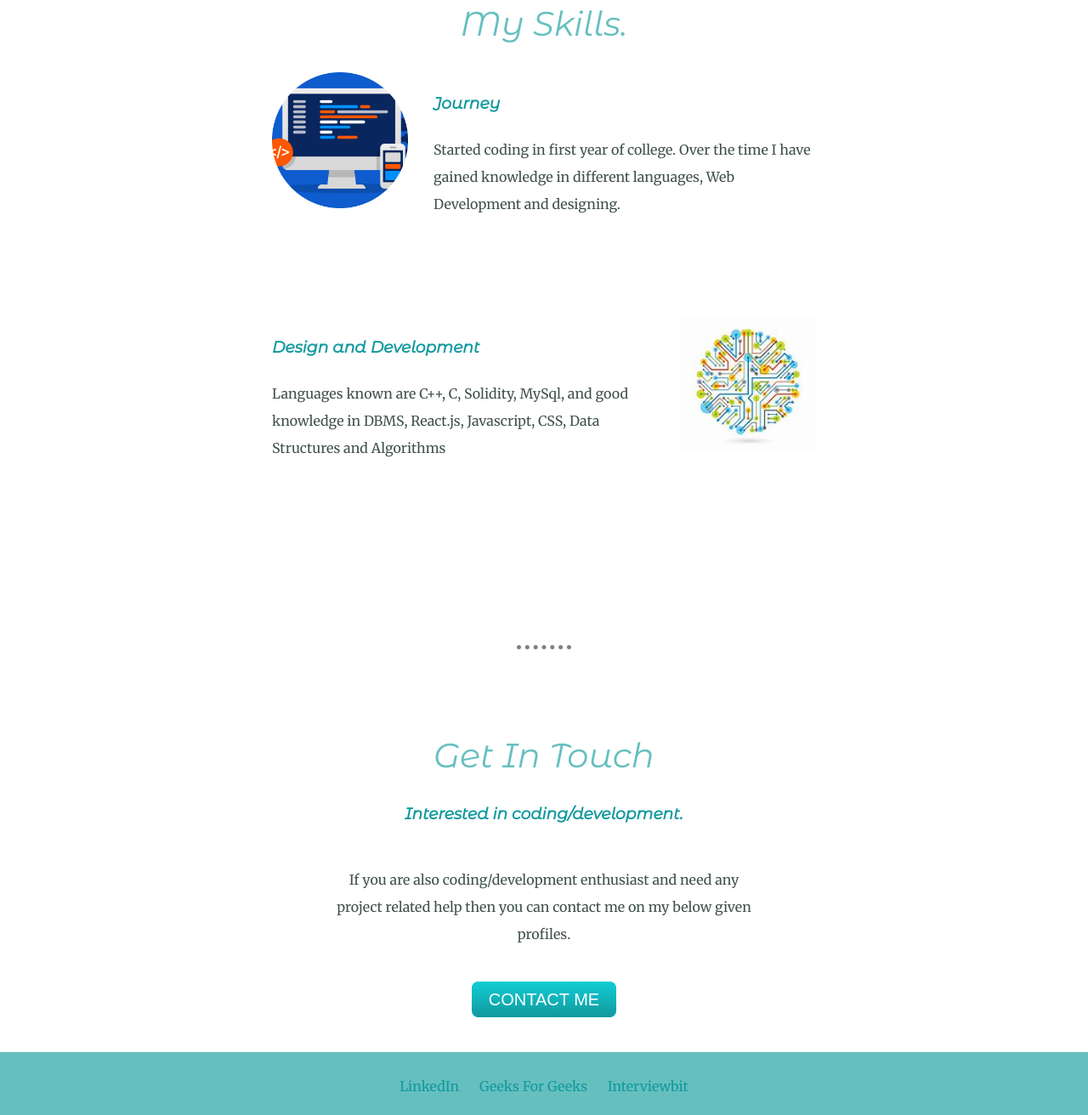
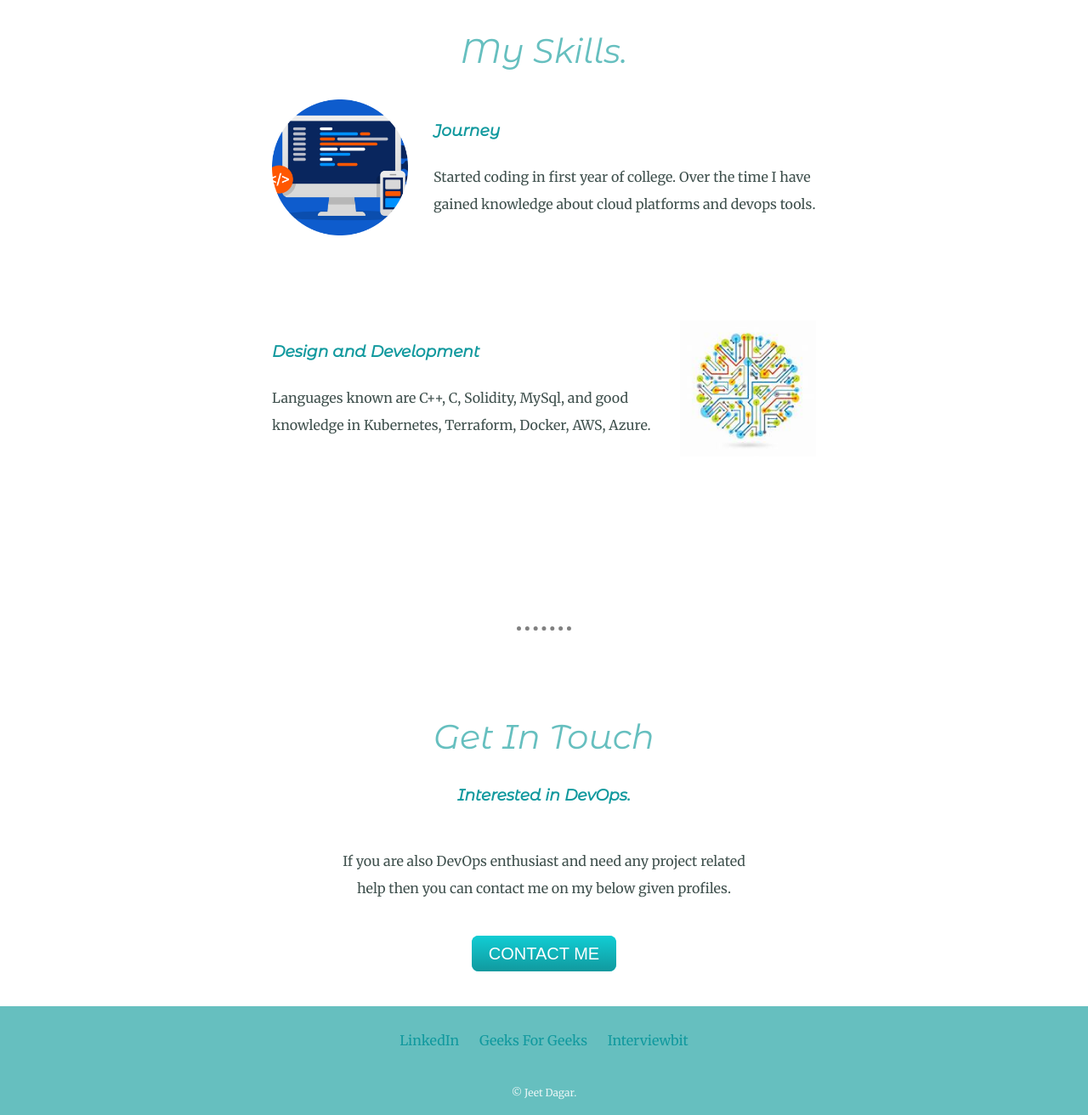
Before and after one commit to JEETDAGAR/My-Portfolio, a plain HTML site: page index.html in a window 1280 px wide. Shown: the part 1435-2747 px from the top of the page at 85% size. Drawn offline with Linux system fonts and the light colour scheme.

Commit message:
Update index.html

```diff
--- a/index.html
+++ b/index.html
@@ -13,7 +13,7 @@
     <div class="top-container">
       <img class="top-cloud" src="images/cloud.png" alt="cloud-img">
       <h1>I'm Jeet Dagar.</h1>
-      <h2>a web developer.</h2>
+      <h2>a Devops Engineer.</h2>
       <img class="bottom-cloud" src="images/cloud.png" alt="cloud-img">
       <img class="mountain" src="images/mountain.png" alt="mountain-img">
       </div>
@@ -22,7 +22,7 @@
       <div class="profile">
         <img class="ashish-img" src="images/jeet.png" alt="jeet-img">
         <h2>Hello.</h2>
-        <p class="para-1">I am an Electrical Engineering student at National Institute of Technology, Kurukshetra. Interest in Web Development and Designing.</p>
+        <p class="para-1">I have completed my Electrical Engineering from the National Institute of Technology, Kurukshetra. I have a strong interest in Cloud Technologies and DevOps.</p>
       </div>
       <hr>
       <div class="skills">
@@ -30,19 +30,19 @@
         <div class="skill-row">
           <img class="img-code" src="images/development-image.png" alt="development-img">
           <h3>Journey</h3>
-          <p class="code-skill-description">Started coding in first year of college. Over the time I have gained knowledge in different languages, Web Development and designing.</p>
+          <p class="code-skill-description">Started coding in first year of college. Over the time I have gained knowledge about cloud platforms and devops tools.</p>
         </div>
         <div class="skill-row">
           <img class="img-habit" src="images/th.jpg"alt="coding-img">
           <h3>Design and Development</h3>
-          <p class="habit-skill-description">Languages known are C++, C, Solidity, MySql, and good knowledge in DBMS, React.js, Javascript, CSS, Data Structures and Algorithms</p>
+          <p class="habit-skill-description">Languages known are C++, C, Solidity, MySql, and good knowledge in Kubernetes, Terraform, Docker, AWS, Azure.</p>
         </div>
       </div>
       <hr>
       <div class="contact-me">
         <h2>Get In Touch</h2>
-        <h3>Interested in coding/development.</h3>
-        <p class="last-para">If you are also coding/development enthusiast and need any project related help then you can contact me on my below given profiles.</p>
+        <h3>Interested in DevOps.</h3>
+        <p class="last-para">If you are also DevOps enthusiast and need any project related help then you can contact me on my below given profiles.</p>
         <a class="btn" href="mailto:jeetdagar42@gmail.com">CONTACT ME</a>
       </div>
     </div>
```
